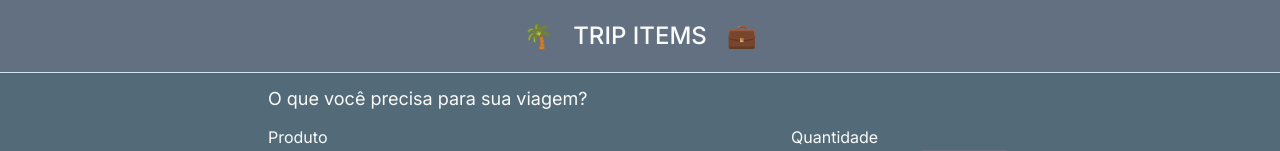
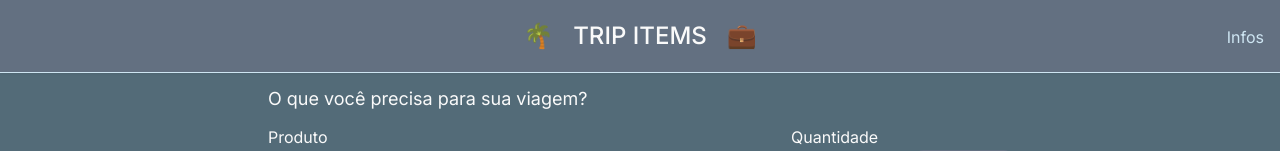
Before and after one commit to CaioMMendes/Trip-Items, a Next.js app: page / in a window 1280 px wide. Shown: the top 151 px of the page. Built offline with nearby package versions, Linux system fonts and the light colour scheme.

Commit message:
:sparkles: feat: add infos to header and line-through when checked item

```diff
--- a/src/app/components/footer.tsx
+++ b/src/app/components/footer.tsx
@@ -15,7 +15,7 @@ const Footer = () => {
         <div className="flex flex-col justify-center items-center">
           <p>
             Você possuí <span className="font-medium">{products.length}</span>{" "}
-            produtos listados.
+            {productsChecked > 1 ? "produtos" : "produto"} listados.
           </p>
           {productsChecked >= 1 ? (
             <p>
@@ -28,7 +28,6 @@ const Footer = () => {
           )}
         </div>
       )}
-      {/* <Link href={"/infos"}>Infos</Link> */}
     </footer>
   );
 };
--- a/src/app/components/header.tsx
+++ b/src/app/components/header.tsx
@@ -1,10 +1,20 @@
+import Link from "next/link";
+
 const Header = () => {
   return (
-    <header className="flex p-5 items-center justify-center gap-5 bg-paynes-gray border-b border-columbia-blue-white drop-shadow-sm ">
-      <span className="text-2xl">🌴</span>
-      <h1 className="font-medium text-2xl uppercase">Trip Items</h1>
-      <span className="text-2xl">💼</span>
-    </header>
+    <div className="flex relative ">
+      <header className="flex p-5 w-full items-center justify-center gap-5 bg-paynes-gray border-b border-columbia-blue-white drop-shadow-sm ">
+        <span className="text-2xl">🌴</span>
+        <h1 className="font-medium text-2xl uppercase">Trip Items</h1>
+        <span className="text-2xl">💼</span>
+      </header>
+      <Link
+        className="absolute right-2 md:right-4 -translate-y-1/2 top-1/2 text-columbia-blue-white"
+        href={"/infos"}
+      >
+        Infos
+      </Link>
+    </div>
   );
 };
 
--- a/src/app/components/product-item.tsx
+++ b/src/app/components/product-item.tsx
@@ -47,8 +47,14 @@ const ProductItem = ({ products, setProducts }: ProductItemProps) => {
                 onChange={() => handleCheckboxChange({ id: product.id })}
               />
 
-              <span className="text-lg">{product.quantity}</span>
-              <span className="text-lg text-ellipsis overflow-auto overflow-x-hidden">
+              <span className={`${product.checked && "line-through"} text-lg`}>
+                {product.quantity}
+              </span>
+              <span
+                className={`${
+                  product.checked && "line-through"
+                } text-lg text-ellipsis overflow-auto overflow-x-hidden`}
+              >
                 {product.product}
               </span>
             </label>
```
